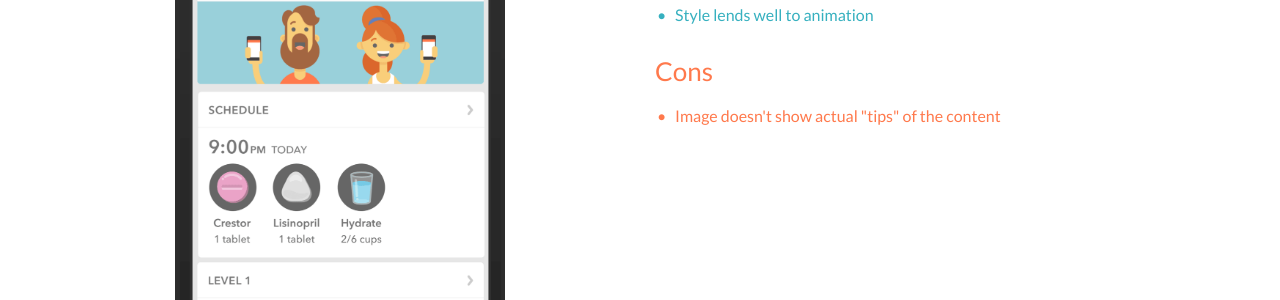
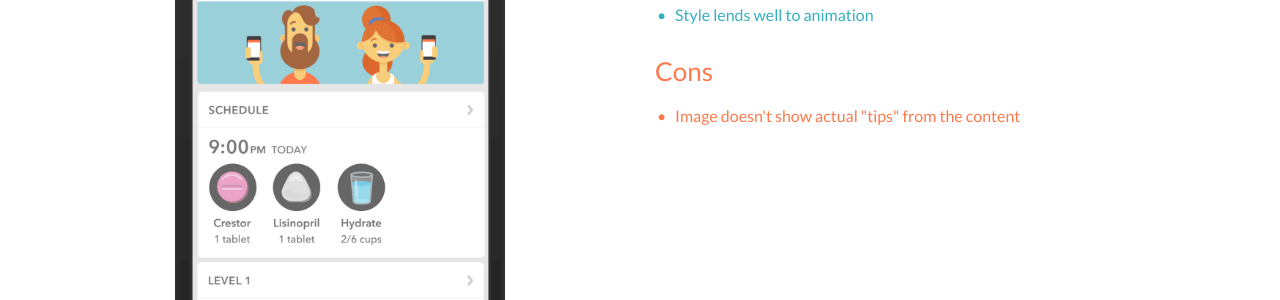
Before and after one commit to btamps/btamps.github.io, a Jekyll site: the page built from mango-health-assignment/index.markdown, in a window 1280 px wide and 900 px high, scrolled down 3779 px. Shown: the part 154-454 px from the top of the window. Built offline with Jekyll 4.4.1, drawn with Linux system fonts in a browser that asks for light colours; nearby versions of some CDN libraries.

Commit message:
content edits

```diff
--- a/mango-health-assignment/index.markdown
+++ b/mango-health-assignment/index.markdown
@@ -95,7 +95,7 @@ exclude_from_nav: true
         <div class="cons">
           <h3>Cons</h3>
           <ul>
-            <li>Image doesn't show actual "tips" of the content</li>
+            <li>Image doesn't show actual "tips" from the content</li>
           </ul>
         </div>
       </div>
```
